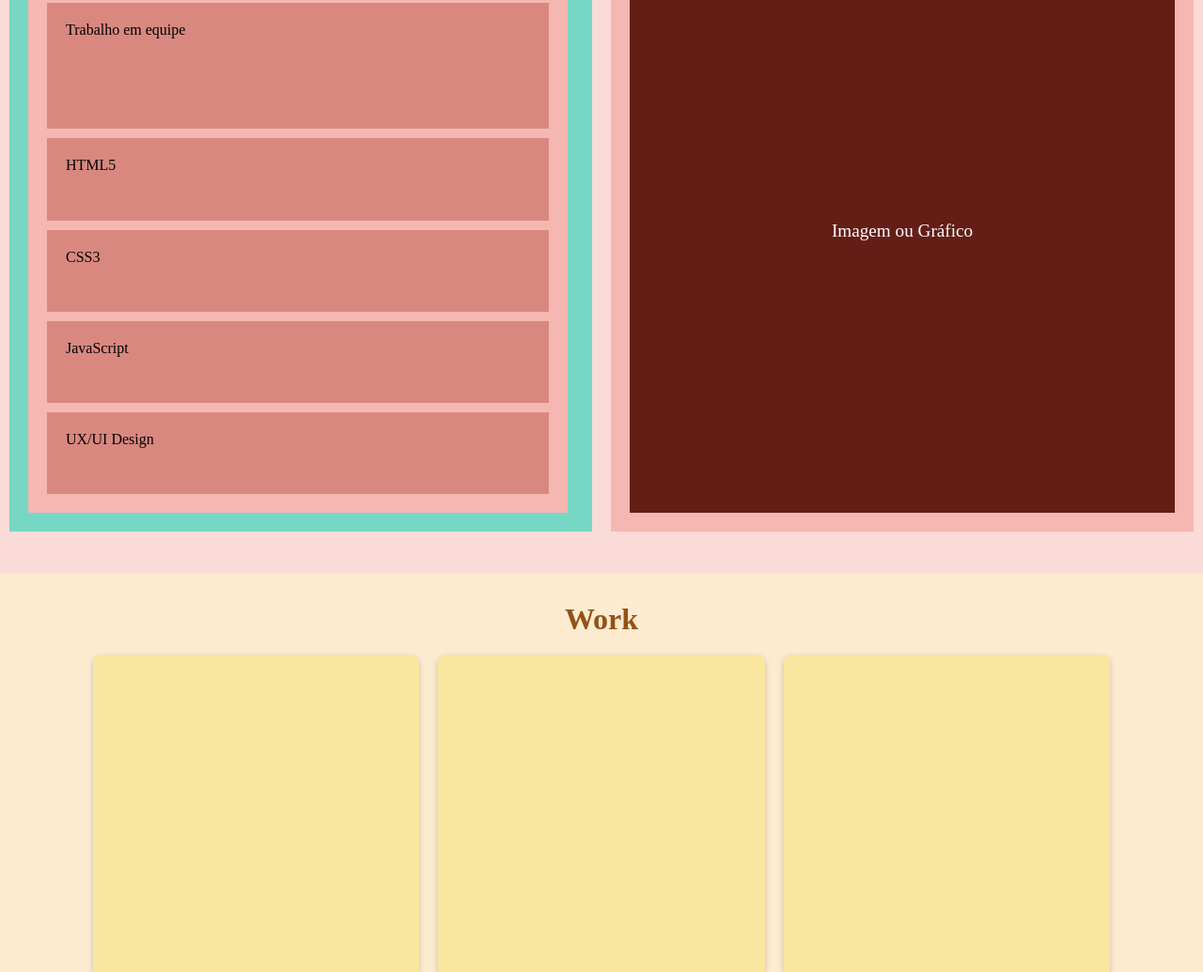
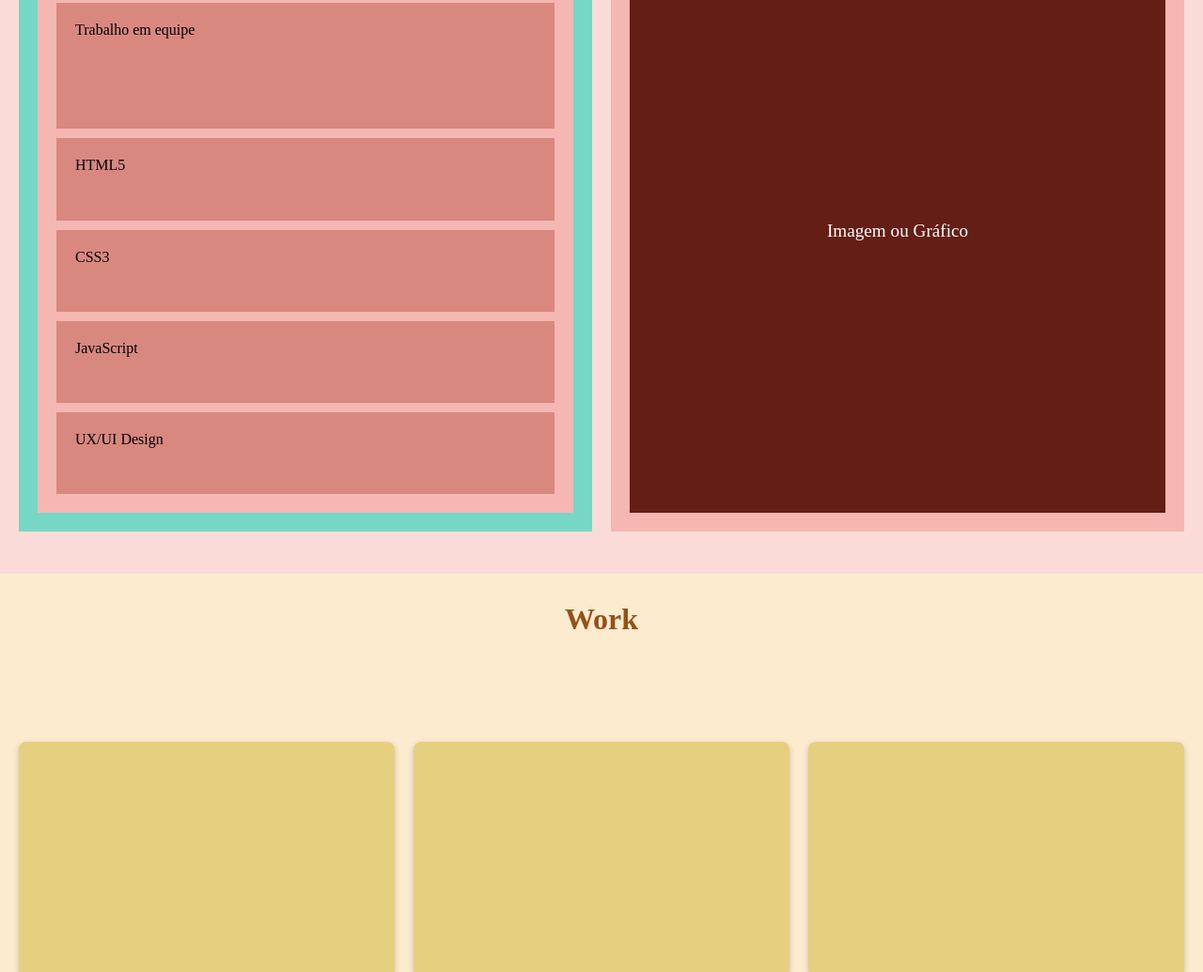
Before and after one commit to G-Amorim-DEV/Atividade-Nivel-Cafe, a plain HTML site: page index.html in a window 1280 px wide. Shown: the part 1765-2800 px from the top of the page at 94% size. Drawn offline with Linux system fonts and the light colour scheme.

Commit message:
Implementação de layout responsivo utilizando apenas Flexbox
Ajustei o layout pra ficar responsivo usando só flexbox. Assim ficando mais simples e funcionando bem em várias telas.

```diff
--- a/css/atividade-cafe.css
+++ b/css/atividade-cafe.css
@@ -21,6 +21,7 @@ html, body {
     display: flex;
     justify-content: space-between;
     align-items: center;
+    flex-wrap: wrap;
 }
 
 #logo {
@@ -33,6 +34,8 @@ html, body {
     display: flex;
     gap: 10px;
     padding: 5px;
+    flex-wrap: wrap;
+    justify-content: center;
 }
 
 .blocos_genericos {
@@ -44,9 +47,10 @@ html, body {
 
 #home {
     background-color: #8E44AD;
-    height: 82vh;
+    min-height: 82vh;
     padding: 10px;
     display: flex;
+    flex-wrap: wrap;
     gap: 10px;
     justify-content: center;
     align-items: stretch;
@@ -54,7 +58,7 @@ html, body {
 
 .bloco_principal {
     background-color: #6C3483;
-    flex: 1;
+    flex: 1 1 300px;
     min-width: 300px;
     padding: 10px;
     display: flex;
@@ -113,7 +117,7 @@ html, body {
 
 #secao_about {
     display: flex;
-    flex-direction: row;
+    flex-wrap: wrap;
     justify-content: center;
     align-items: stretch;
     gap: 20px;
@@ -123,10 +127,8 @@ html, body {
 .bloco_about {
     background-color: #76D7C4;
     height: 80vh;
-    flex: 1;
+    flex: 1 1 300px;
     padding: 20px;
-    max-width: 90%;
-    min-width: 50%;
 }
 
 #conteudo_foto,
@@ -139,7 +141,6 @@ html, body {
     color: white;
     font-size: 1.2rem;
 }
-
 
 #skills {
     background-color: #FADBD8;
@@ -161,7 +162,7 @@ html, body {
 
 #secao_skills {
     display: flex;
-    flex-direction: row;
+    flex-wrap: wrap;
     justify-content: center;
     align-items: stretch;
     gap: 20px;
@@ -170,11 +171,9 @@ html, body {
 
 #subtitulo_skills {
     background-color: #F5B7B1;
+    flex: 1 1 300px;
     height: 100%;
     padding: 20px;
-    flex: 1;
-    max-width: 99%;
-    min-width: 50%;
     display: flex;
     flex-direction: column;
     gap: 10px;
@@ -190,7 +189,6 @@ html, body {
     background-color: #D98880;
     flex: 1;
     padding: 20px;
-    max-width: 100%;
     width: 100%;
 }
 
@@ -210,10 +208,8 @@ html, body {
 #foto_Skill {
     background-color: #F5B7B1;
     height: 80vh;
-    flex: 1;
+    flex: 1 1 300px;
     padding: 20px;
-    max-width: 90%;
-    min-width: 50%;
     display: flex;
     justify-content: center;
     align-items: center;
@@ -262,13 +258,14 @@ html, body {
 }
 
 .fotos_trabalhos {
-    background-color: #F9E79F;
-    width: 28%;
-    height: 50%;
+    background-color: #e4d07f;
+    flex: 1 1 calc(33.33% - 20px);
+    min-width: 250px;
+    min-height: 250px;
     border-radius: 8px;
     box-shadow: 0 2px 6px rgba(0,0,0,0.2);
-    flex-shrink: 0;
 }
+
 
 footer {
     background-color: #2C3E50;
@@ -292,7 +289,7 @@ footer h4 {
     justify-content: center;
     align-items: center;
     gap: 20px;
-    flex-wrap: wrap; /
+    flex-wrap: wrap;
 }
 
 #social-media .contato {
```
Also changed, not shown: index.html (+2 -1 lines).
